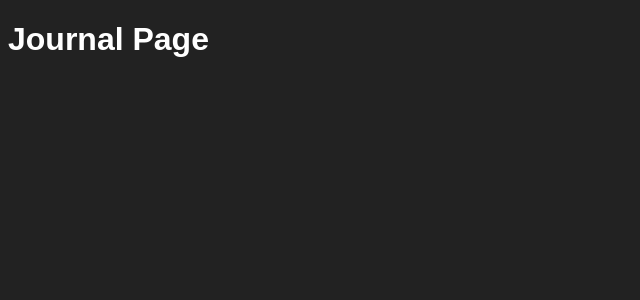
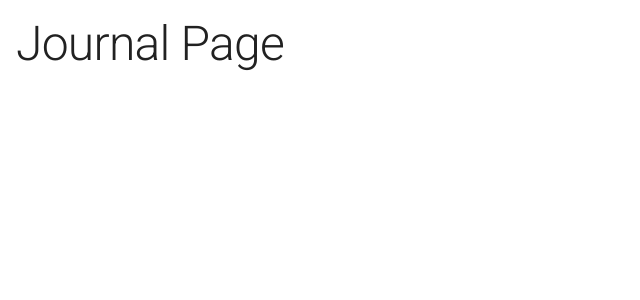
Before and after one commit to qbixmex/Journal-App-2022, a React (Vite) app: page / in a window 1280 px wide. Shown: the top 300 px of the page, without its empty margins (0-640 px from the left). Built offline with nearby package versions, Linux system fonts and the light colour scheme.

Commit message:
04 - Material UI and Vite Configuration

```diff
--- a/index.html
+++ b/index.html
@@ -5,6 +5,7 @@
     <link rel="shortcut icon" href="/src/favicon.ico" type="image/x-icon">
     <meta name="viewport" content="width=device-width, initial-scale=1.0" />
     <title>Journal App</title>
+    <link rel="stylesheet" href="https://fonts.googleapis.com/css?family=Roboto:300,400,500,700&display=swap" />
   </head>
   <body>
     <div id="root"></div>
--- a/package.json
+++ b/package.json
@@ -1,13 +1,17 @@
 {
   "name": "journal-app",
   "private": true,
-  "version": "0.3.0",
+  "version": "0.4.0",
   "scripts": {
     "dev": "vite",
     "build": "vite build",
     "preview": "vite preview"
   },
   "dependencies": {
+    "@emotion/react": "^11.9.3",
+    "@emotion/styled": "^11.9.3",
+    "@mui/icons-material": "^5.8.4",
+    "@mui/material": "^5.8.5",
     "react": "^18.0.0",
     "react-dom": "^18.0.0",
     "react-router-dom": "^6.3.0"
--- a/src/JournalApp.jsx
+++ b/src/JournalApp.jsx
@@ -1,8 +1,11 @@
 import { AppRouter } from "./router/AppRouter";
+import { AppTheme } from "./theme";
 
 const JournalApp = () => {
   return (
-    <AppRouter />
+    <AppTheme>
+      <AppRouter />
+    </AppTheme>
   );
 };
 
--- a/src/journal/pages/JournalPage.jsx
+++ b/src/journal/pages/JournalPage.jsx
@@ -1,5 +1,11 @@
+import { Typography } from "@mui/material";
+
 export const JournalPage = () => {
   return (
-    <h1>Journal Page</h1>
+    <>
+      <Typography variant='h1' mt={ 2 } ml={ 2 } fontSize='3rem'>
+        Journal Page
+      </Typography>
+    </>
   );
 };
--- a/src/main.jsx
+++ b/src/main.jsx
@@ -1,6 +1,7 @@
 import React from 'react';
 import ReactDOM from 'react-dom/client';
 import { BrowserRouter } from 'react-router-dom';
+
 import JournalApp from './JournalApp';
 import './styles.css';
 
--- a/src/styles.css
+++ b/src/styles.css
@@ -7,5 +7,4 @@ body {
   -moz-osx-font-smoothing: grayscale;
   background-color: #222;
   color: #fff;
-  font-family: Arial, Helvetica, sans-serif;
 }
--- /dev/null
+++ b/src/theme/AppTheme.jsx
@@ -0,0 +1,12 @@
+import { ThemeProvider } from '@emotion/react';
+import { CssBaseline } from '@mui/material';
+import { purpleTheme } from './';
+
+export const AppTheme = ({ children }) => {
+  return (
+    <ThemeProvider theme={purpleTheme}>
+      <CssBaseline />
+      { children }
+    </ThemeProvider>
+  );
+};
--- /dev/null
+++ b/src/theme/index.js
@@ -0,0 +1,2 @@
+export * from './AppTheme';
+export * from './purpleTheme';
--- /dev/null
+++ b/src/theme/purpleTheme.js
@@ -0,0 +1,16 @@
+import { createTheme } from '@mui/material';
+import { red } from '@mui/material/colors';
+
+export const purpleTheme = createTheme({
+  palette: {
+    primary: {
+      main: '#262254'
+    },
+    secondary: {
+      main: '#543884'
+    },
+    error: {
+      main: red.A400
+    },
+  }
+});
```
Also changed, not shown: 2 other files (tests, documents, lock files or other folders).
